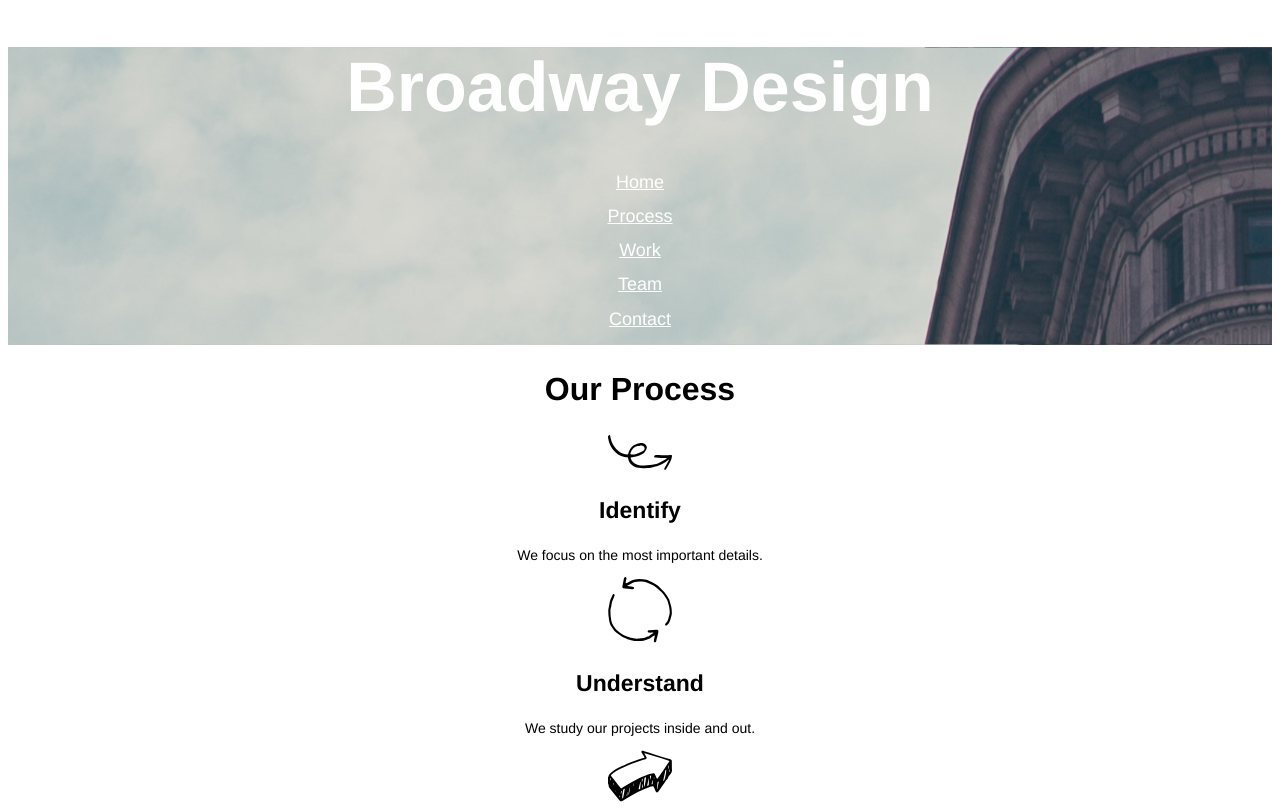
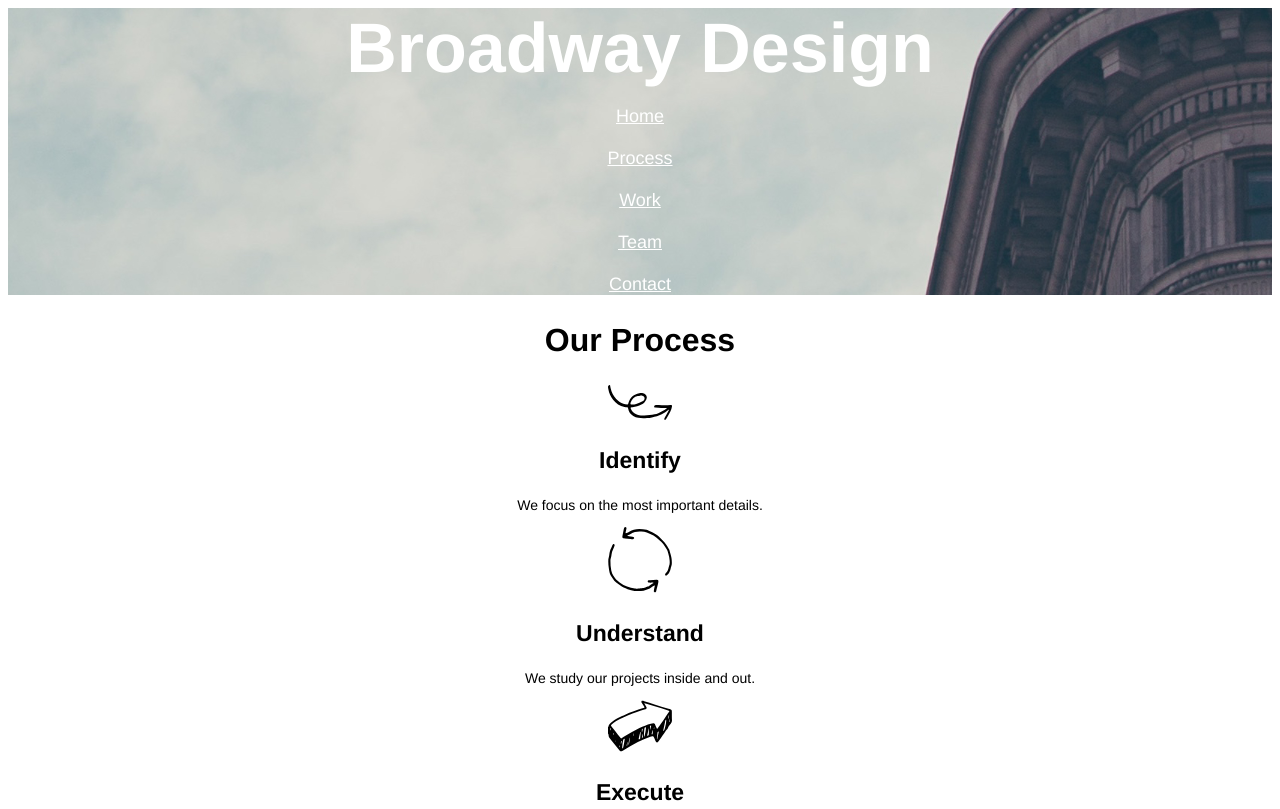
Before and after one commit to hanjcat/Broadway, a plain HTML site: page index.html in a window 1280 px wide. Shown: the top 809 px of the page. Drawn offline with Linux system fonts and the light colour scheme.

Commit message:
fixed header margin

```diff
--- a/index.html
+++ b/index.html
@@ -13,7 +13,7 @@
         <li><a href="#Process">Process</a></li><br />
         <li><a href="#Work">Work</a></li><br />
         <li><a href="#Team">Team</a></li><br />
-        <li><a href="#Contact">Contact</a></li><br />
+        <li><a href="#Contact">Contact</a></li>
       </ul>
     </div>
     <div id="Process">
--- a/resources/css/style.css
+++ b/resources/css/style.css
@@ -7,6 +7,7 @@ html {
 h1 {
   font-size:70px;
   font-weight:bold;
+  margin: 0px;
 }
 
 h2 {
@@ -26,8 +27,8 @@ p {
 ul {
   font-size:18px;
   list-style-type:none;
-  padding:0;
-  line-height:.95;
+  padding:0px;
+  margin-bottom:0px;
 }
 
 nav {
```
